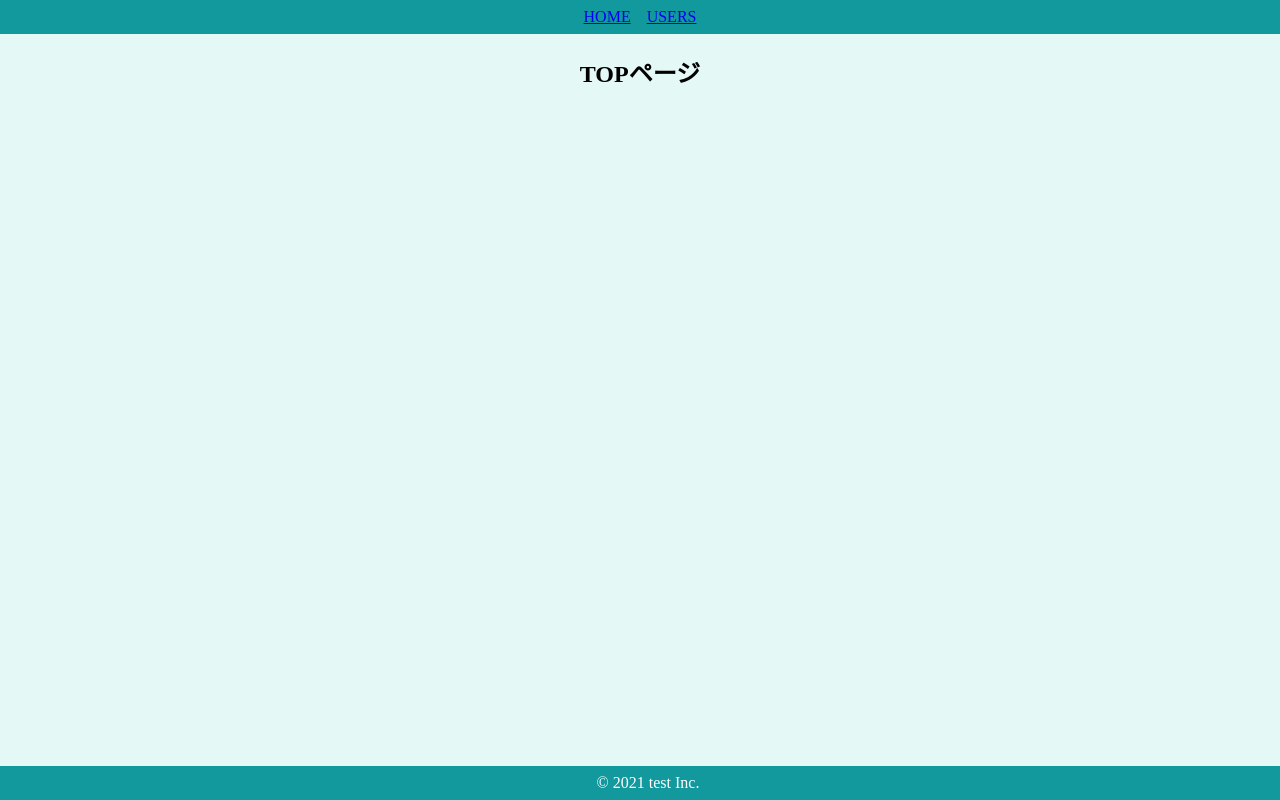
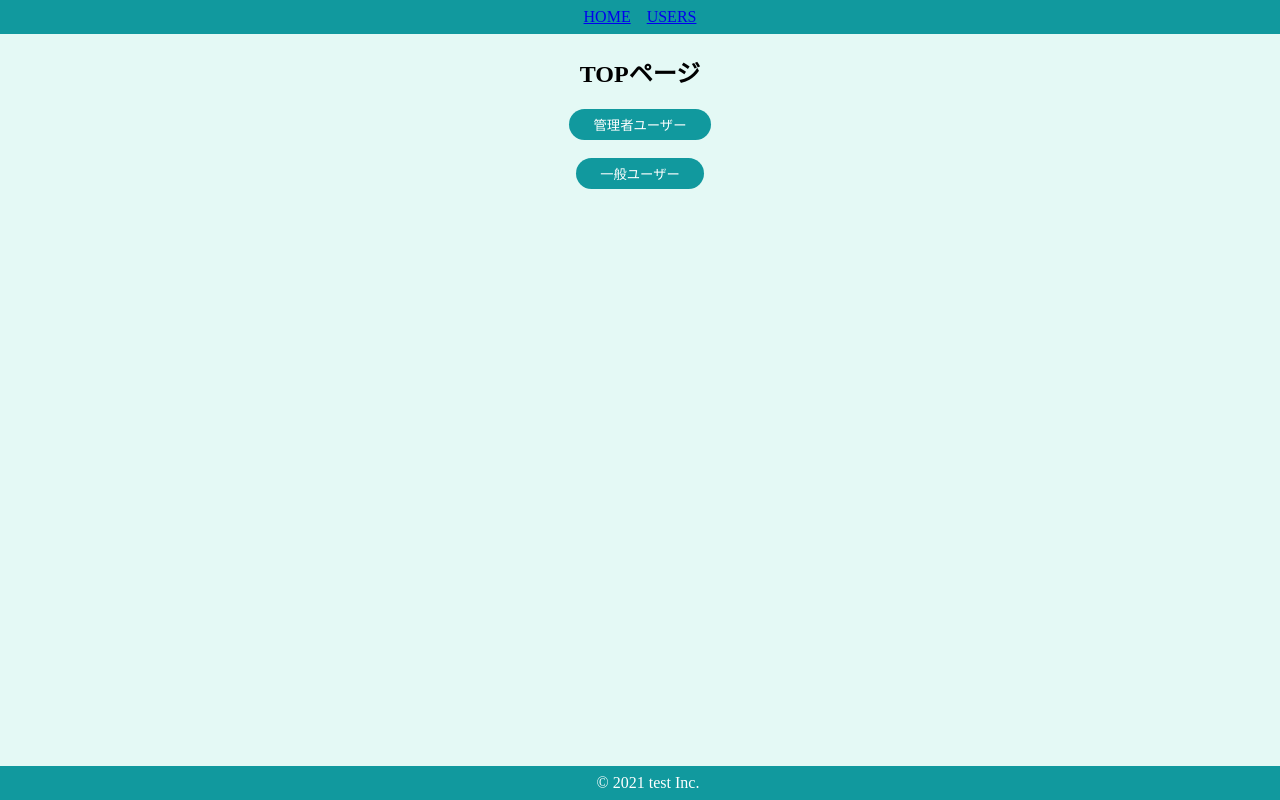
Before and after one commit to kazu-0226/atomic_design, a React (Create React App) app: page / in a window 1280 px wide. Built offline with nearby package versions, Linux system fonts and the light colour scheme.

Commit message:
state管理

```diff
--- a/src/components/atoms/button/SecondaryButton.jsx
+++ b/src/components/atoms/button/SecondaryButton.jsx
@@ -2,8 +2,8 @@
 import { BaseButton } from "./BaseButton.jsx";
 
 export const SecondaryButton = (props) => {
-  const { children } = props;
-  return <SButton>{children}</SButton>;
+  const { children, onClick } = props;
+  return <SButton onClick={onClick}>{children}</SButton>;
 };
 
 const SButton = styled(BaseButton)`
--- a/src/components/molecules/user/UserIconWithName.jsx
+++ b/src/components/molecules/user/UserIconWithName.jsx
@@ -1,11 +1,12 @@
 import styled from "styled-components";
 
 export const UserIconWithName = (props) => {
-  const { image, name } = props;
+  const { image, name, isAdmin } = props;
   return (
     <SContainer>
       <SImg height={160} width={160} src={image} alt={name} />
       <SName>{name}</SName>
+      {isAdmin && <SEdit>編集</SEdit>}
     </SContainer>
   );
 };
@@ -24,3 +25,9 @@
   margin: 0;
   color: #40514e;
 `;
+
+const SEdit = styled.span`
+  text-decoration: underline;
+  color: #aaa;
+  cursor: pointer;
+`;
--- a/src/components/organisms/user/UserCard.jsx
+++ b/src/components/organisms/user/UserCard.jsx
@@ -3,11 +3,11 @@
 import { UserIconWithName } from "../../molecules/user/UserIconWithName";
 
 export const UserCard = (props) => {
-  const { user } = props;
+  const { user, isAdmin } = props;
 
   return (
     <Card>
-      <UserIconWithName image={user.image} name={user.name} />
+      <UserIconWithName image={user.image} name={user.name} isAdmin={isAdmin} />
       <SDl>
         <dt>メール</dt>
         <dd>{user.email}</dd>
--- a/src/components/pages/Top.jsx
+++ b/src/components/pages/Top.jsx
@@ -1,9 +1,21 @@
 import styled from "styled-components";
+import { useHistory } from "react-router-dom";
+import { SecondaryButton } from "../atoms/button/SecondaryButton";
 
 export const Top = () => {
+  const history = useHistory();
+
+  const onCllickAdmin = () =>
+    history.push({ pathname: "/users", state: { isAdmin: true } });
+  const onCllickGeneral = () =>
+    history.push({ pathname: "/users", state: { isAdmin: false } });
   return (
     <SContainer>
       <h2>TOPページ</h2>
+      <SecondaryButton onClick={onCllickAdmin}>管理者ユーザー</SecondaryButton>
+      <br />
+      <br />
+      <SecondaryButton onClick={onCllickGeneral}>一般ユーザー</SecondaryButton>
     </SContainer>
   );
 };
--- a/src/components/pages/Users.jsx
+++ b/src/components/pages/Users.jsx
@@ -1,6 +1,7 @@
 import styled from "styled-components";
 import { SearchInput } from "../molecules/SearchInput";
 import { UserCard } from "../organisms/user/UserCard";
+import { useLocation } from "react-router-dom";
 
 const users = [...Array(10).keys()].map((val) => {
   return {
@@ -17,13 +18,15 @@
 });
 
 export const Users = () => {
+  const { state } = useLocation();
+  const isAdmin = state ? state.isAdmin : false;
   return (
     <SContainer>
       <h2>ユーザ一覧</h2>
       <SearchInput />
       <SUserArea>
         {users.map((user) => (
-          <UserCard key={user.id} user={user} />
+          <UserCard key={user.id} user={user} isAdmin={isAdmin} />
         ))}
       </SUserArea>
     </SContainer>
```
